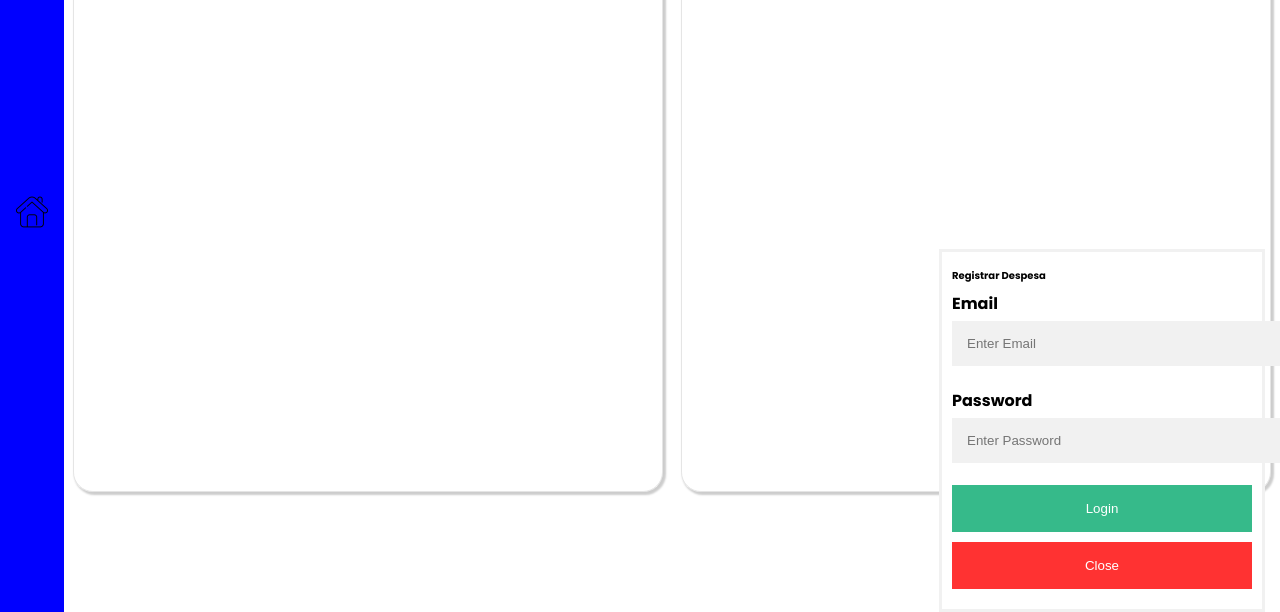
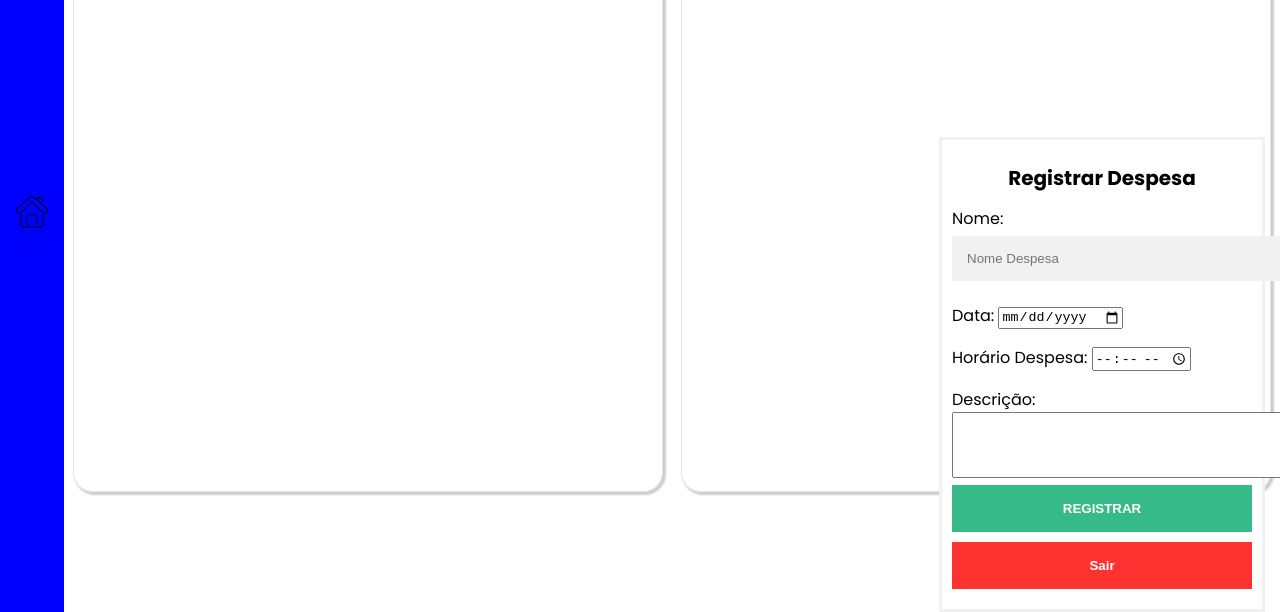
Before and after one commit to teuscapellari/SmartConecta, a website: page site/public/home.html in a window 1280 px wide. Both pictures are taken after a click on the element "Registrar Despesa". Shown: the part 188-800 px from the top of the page. Drawn offline with nearby package versions, Linux system fonts and the light colour scheme.

Commit message:
Mudança nos popup's

```diff
--- a/site/public/home.html
+++ b/site/public/home.html
@@ -37,7 +37,11 @@
 }
 
 .form-popup h1{
-    font-size: 10px;
+    font-size: 20px;
+    align-items: center;
+    text-align: center;
+    font-weight: bold;
+
 }
 
 /* Add styles to the form container */
@@ -72,6 +76,7 @@
   width: 100%;
   margin-bottom:10px;
   opacity: 0.8;
+  font-weight: bold;
 }
 
 /* Add a red background color to the cancel button */
@@ -100,10 +105,10 @@
         <div class="contentHome">
             <div class="registros">
                 <div class="regDesp">
-                    <p onclick="openForm()">Registrar Despesa</p>
+                    <p onclick="openDesp()">Registrar Despesa</p>
                 </div>
                 <div class="regEntr">
-                    <p>Registrar Entrada</p>
+                  <p onclick="openEntr()">Registrar Entrada</p>
                 </div>
             </div>
 
@@ -117,33 +122,72 @@
             </div>
 
 
-    <div class="form-popup" id="myForm">
+    <div class="form-popup" id="myDesp">
     <form action="/action_page.php" class="form-container">
         <h1>Registrar Despesa</h1>
 
-        <label for="email"><b>Email</b></label>
-        <input type="text" placeholder="Enter Email" name="email" required>
+        <label for="title">Nome: </label>
+        <input type="text" placeholder="Nome Despesa" name="text" required>
 
-        <label for="psw"><b>Password</b></label>
-        <input type="password" placeholder="Enter Password" name="psw" required>
+        <label for="psw">Data: </label>
+        <input type="date" placeholder="00/00/0000" name="date" required>
+        <p></p>
+        <label for="appt">Horário Despesa: </label>
 
-        <button type="submit" class="btn">Login</button>
-        <button type="button" class="btn cancel" onclick="closeForm()">Close</button>
+      <input type="time" id="appt" name="appt" min="09:00" max="18:00" required />
+      <p></p>
+
+        <label for="psw">Descrição: </label>
+        <textarea id="desc" name="descr" rows="4" cols="50"></textarea>
+
+        <button type="submit" class="btn">REGISTRAR</button>
+        <button type="button" class="btn cancel" onclick="closeDesp()">Sair</button>
     </form>
             </div>
         </div>
+
+        <div class="form-popup" id="myEntr">
+          <form action="/action_page.php" class="form-container">
+              <h1>Registrar Despesa</h1>
+
+              <label for="title">Nome: </label>
+              <input type="text" placeholder="Nome Despesa" name="text" required>
+
+              <label for="psw">Data: </label>
+              <input type="date" placeholder="00/00/0000" name="date" required>
+              <p></p>
+              <label for="appt">Horário Entrada: </label>
+
+            <input type="time" id="appt" name="appt" min="09:00" max="18:00" required />
+            <p></p>
+
+              <label for="psw">Descrição: </label>
+              <textarea id="desc" name="descr" rows="4" cols="50"></textarea>
+
+              <button type="submit" class="btn">REGISTRAR</button>
+              <button type="button" class="btn cancel" onclick="closeEntr()">Sair</button>
+          </form>
+                  </div>
+              </div>
 
 </body>
 </html>
 
 <script>
 
-function openForm() {
-  document.getElementById("myForm").style.display = "block";
+function openDesp() {
+  document.getElementById("myDesp").style.display = "block";
 }
 
-function closeForm() {
-  document.getElementById("myForm").style.display = "none";
+function closeDesp() {
+  document.getElementById("myDesp").style.display = "none";
+}
+function openEntr() {
+  document.getElementById("myEntr").style.display = "block";
+}
+
+function closeEntr() {
+  document.getElementById("myEntr").style.display = "none";
 }
 
   </script>
```
